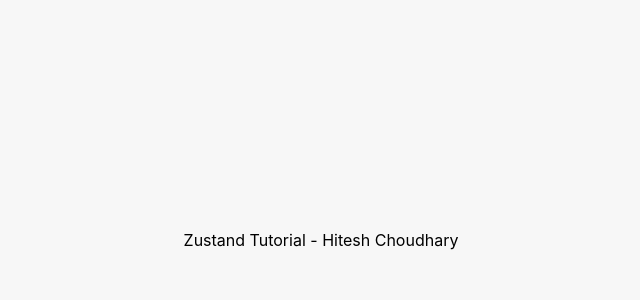
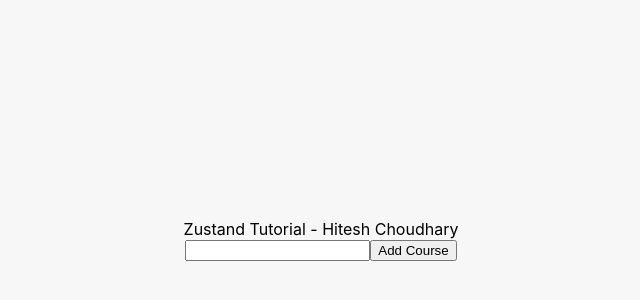
Before and after one commit to Rashedin-063/Exploration-of-Zustand, a React (Vite) app in the folder Zustand-Hitesh/: page / in a window 1280 px wide. Shown: the part 160-460 px from the top of the page, without its empty margins (319-959 px from the left). Built offline with nearby package versions, Linux system fonts and the light colour scheme.

Commit message:
courseForm created and displayed in the UI

```diff
--- a/Zustand-Hitesh/src/App.jsx
+++ b/Zustand-Hitesh/src/App.jsx
@@ -1,3 +1,4 @@
+import CourseForm from "./components/CourseForm"
 
 
 const appStyle = {
@@ -13,6 +14,7 @@
   return (
     <div style={appStyle}>
       Zustand Tutorial - Hitesh Choudhary
+      <CourseForm/>
     </div>
   )
 }
--- /dev/null
+++ b/Zustand-Hitesh/src/components/CourseForm.jsx
@@ -0,0 +1,42 @@
+import { useState } from "react";
+import useCourseStore from "../app/courseStore"
+
+const CourseForm = () => {
+  const addCourse = useCourseStore(state => state.addCourse);
+
+  const [courseTitle, setCourseTitle] = useState('');
+
+  console.log('course form rendered')
+
+  const handleCourseSubmit = () => {
+    if (courseTitle.trim()) {
+      addCourse({
+        id: Math.ceil(Math.random() * 1000000),
+        title: courseTitle,
+      });
+      setCourseTitle('');
+    } else alert('.........');
+  }
+
+
+  return (
+    <div className='form-container'>
+      <input
+        value={courseTitle}
+        onChange={(e) => {
+          setCourseTitle(e.target.value);
+        }}
+        className='form-input'
+      />
+      <button
+        onClick={() => {
+          handleCourseSubmit();
+        }}
+        className='form-submit-btn'
+      >
+        Add Course
+      </button>
+    </div>
+  );
+}
+export default CourseForm
```
